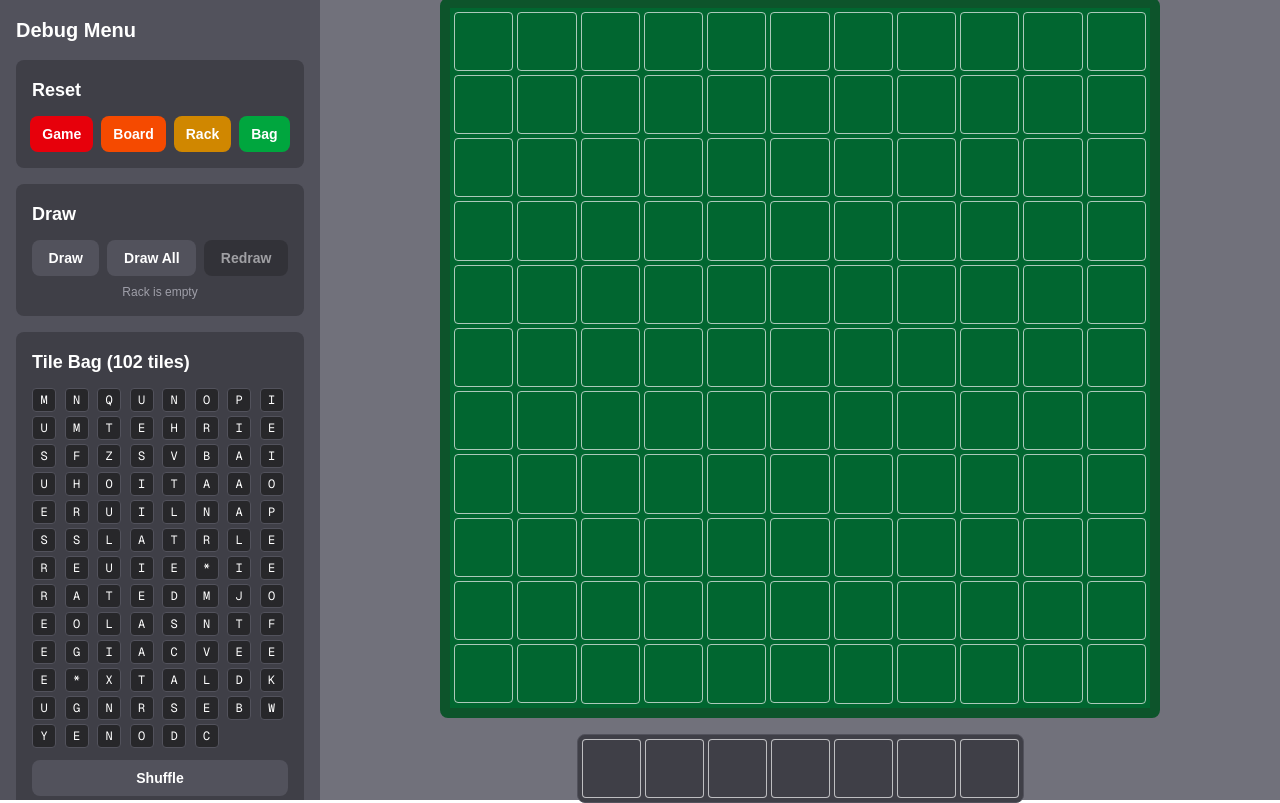
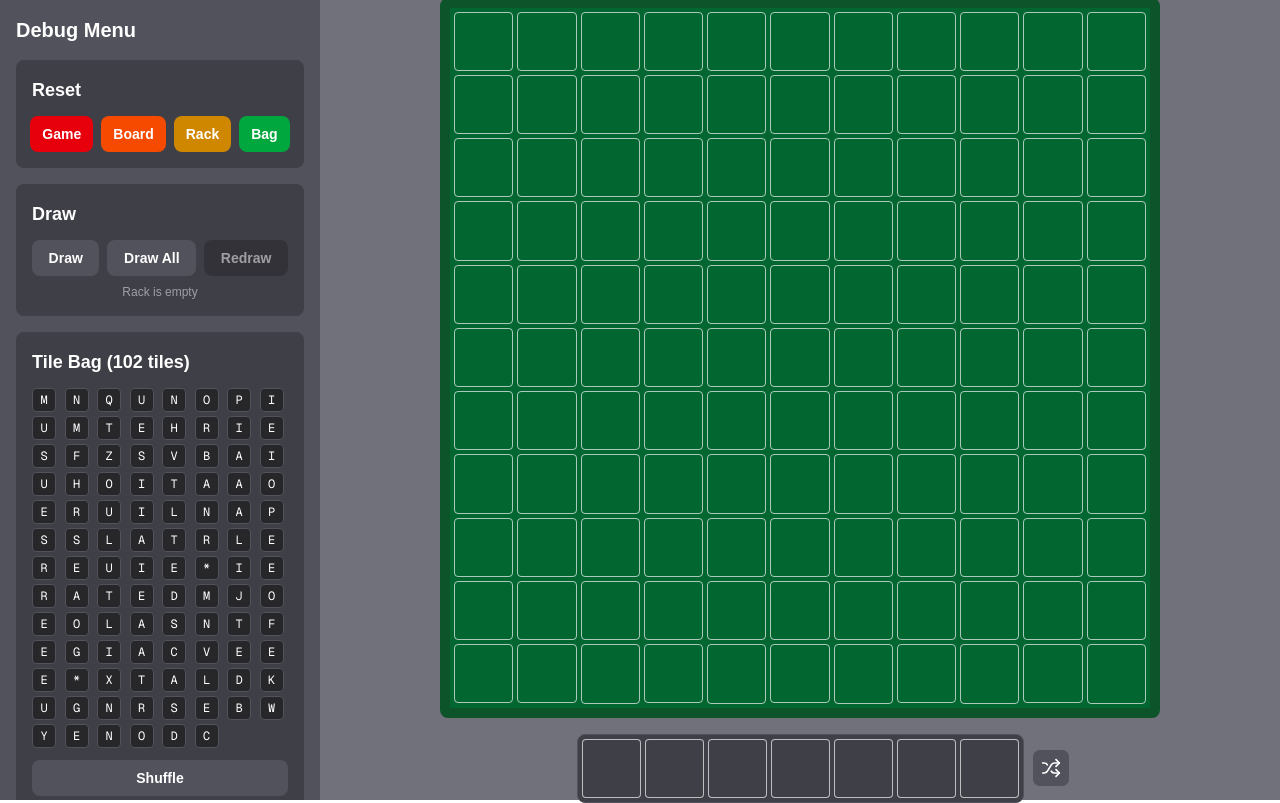
Before and after one commit to atyrode/pad, a Next.js app: page / in a window 1280 px wide. Built offline with nearby package versions, Linux system fonts and the light colour scheme.

Commit message:
feat: add shuffle functionality to rack and integrate lucide-react for UI enhancements

```diff
--- a/app/page.tsx
+++ b/app/page.tsx
@@ -12,11 +12,12 @@ import { BoardState } from '../src/types/board';
 import { RackState } from '../src/types/rack';
 import { Bag } from '../src/types/bag';
 import { createInitialBoard, removeTileFromBoard } from '../src/utils/boardUtils';
-import { createInitialRack, findTileInRack, findFirstEmptySlot, moveTileToRack } from '../src/utils/rackUtils';
+import { createInitialRack, findTileInRack, findFirstEmptySlot, moveTileToRack, shuffleRack } from '../src/utils/rackUtils';
 import { createTileBag } from '../src/utils/bagUtils';
 import { useDragAndDrop } from '../src/hooks/useDragAndDrop';
 import { TileData } from '../src/types/tile';
 import { Position } from '../src/types/board';
+import { Shuffle } from 'lucide-react';
 
 export default function Home() {
     // Track client-side mount to prevent hydration mismatch
@@ -60,6 +61,10 @@ export default function Home() {
         return false; // Rack is full
     };
 
+    const handleShuffle = () => {
+        setRack((prevRack: RackState) => shuffleRack(prevRack));
+    };
+
     // Set mounted to true after client-side hydration and initialize bag
     useEffect(() => {
         setMounted(true);
@@ -95,6 +100,7 @@ export default function Home() {
                             gameAreaRef={gameAreaRef}
                             onRightClick={handleRightClick}
                         />
+                        <div className="relative">
                             <Rack
                                 rack={rack}
                                 setRack={setRack}
@@ -105,6 +111,14 @@ export default function Home() {
                                 rackRef={rackRef}
                                 gameAreaRef={gameAreaRef}
                             />
+                            <button
+                                onClick={handleShuffle}
+                                className="absolute left-full ml-2 top-1/2 -translate-y-1/2 p-2 bg-zinc-600 hover:bg-zinc-500 border border-zinc-500 rounded-lg transition-colors duration-200 flex items-center justify-center"
+                                title="Shuffle rack"
+                            >
+                                <Shuffle className="w-5 h-5 text-white" />
+                            </button>
+                        </div>
                     </div>
                 </DndContext>
             ) : (
--- a/package.json
+++ b/package.json
@@ -12,6 +12,7 @@
     "@dnd-kit/core": "^6.3.1",
     "@dnd-kit/sortable": "^10.0.0",
     "@dnd-kit/utilities": "^3.2.2",
+    "lucide-react": "^0.548.0",
     "next": "16.0.0",
     "react": "19.2.0",
     "react-dom": "19.2.0"
--- a/src/constants/board.ts
+++ b/src/constants/board.ts
@@ -1,7 +1,7 @@
 export const BOARD_SIZE = 11;
 export const CELL_GAP = 4; // gap-1 = 4px from CSS
 export const MIN_CELL_SIZE = 40;
-export const DRAG_ACTIVATION_DISTANCE = 1;
+export const DRAG_ACTIVATION_DISTANCE = 0;
 
 // Board dimensions
 export const BOARD_WIDTH = 800; // in pixels
--- a/src/utils/rackUtils.ts
+++ b/src/utils/rackUtils.ts
@@ -63,3 +63,13 @@ export function findFirstEmptySlot(rack: RackState): number | null {
     }
     return null;
 }
+
+export function shuffleRack(rack: RackState): RackState {
+    const newRack = [...rack];
+    // Fisher-Yates shuffle algorithm
+    for (let i = newRack.length - 1; i > 0; i--) {
+        const j = Math.floor(Math.random() * (i + 1));
+        [newRack[i], newRack[j]] = [newRack[j], newRack[i]];
+    }
+    return newRack;
+}
```
Also changed, not shown: 1 other file (tests, documents, lock files or other folders). Lines whose indentation alone changed are shown as unchanged.
